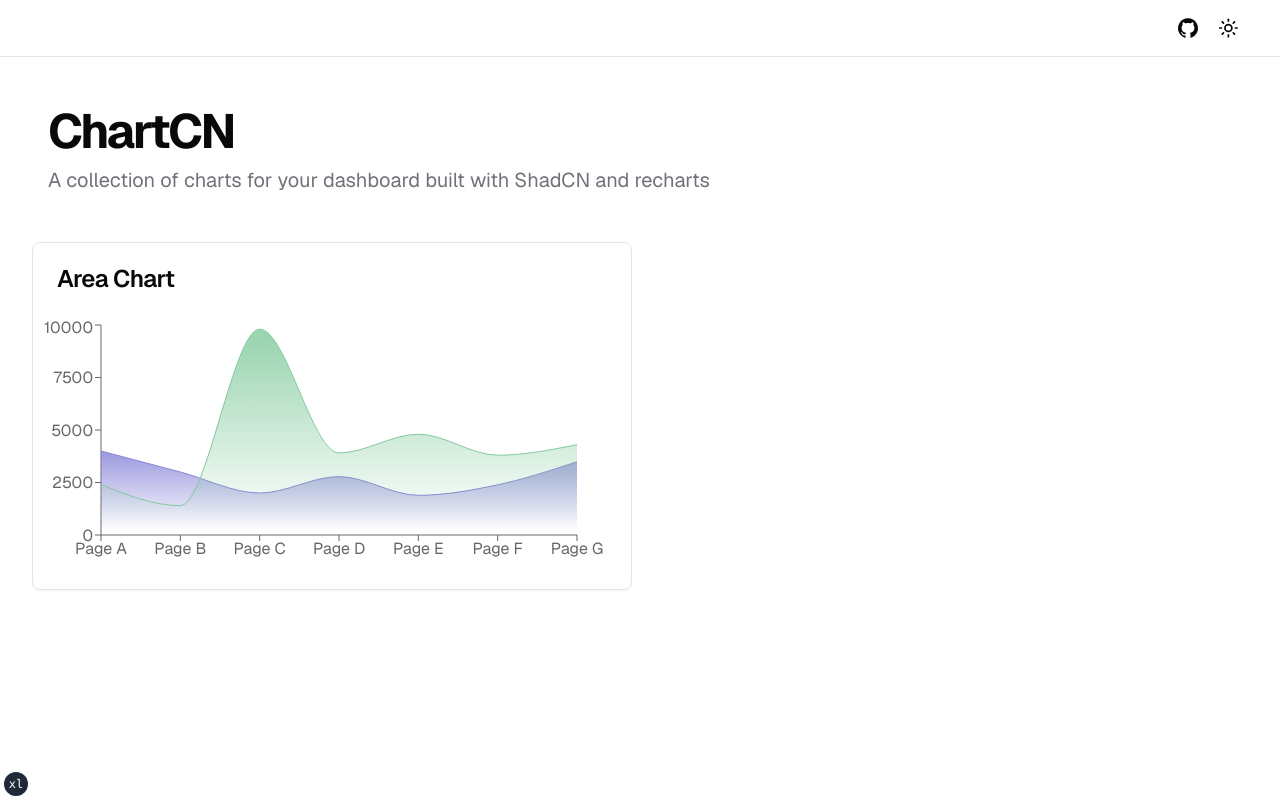
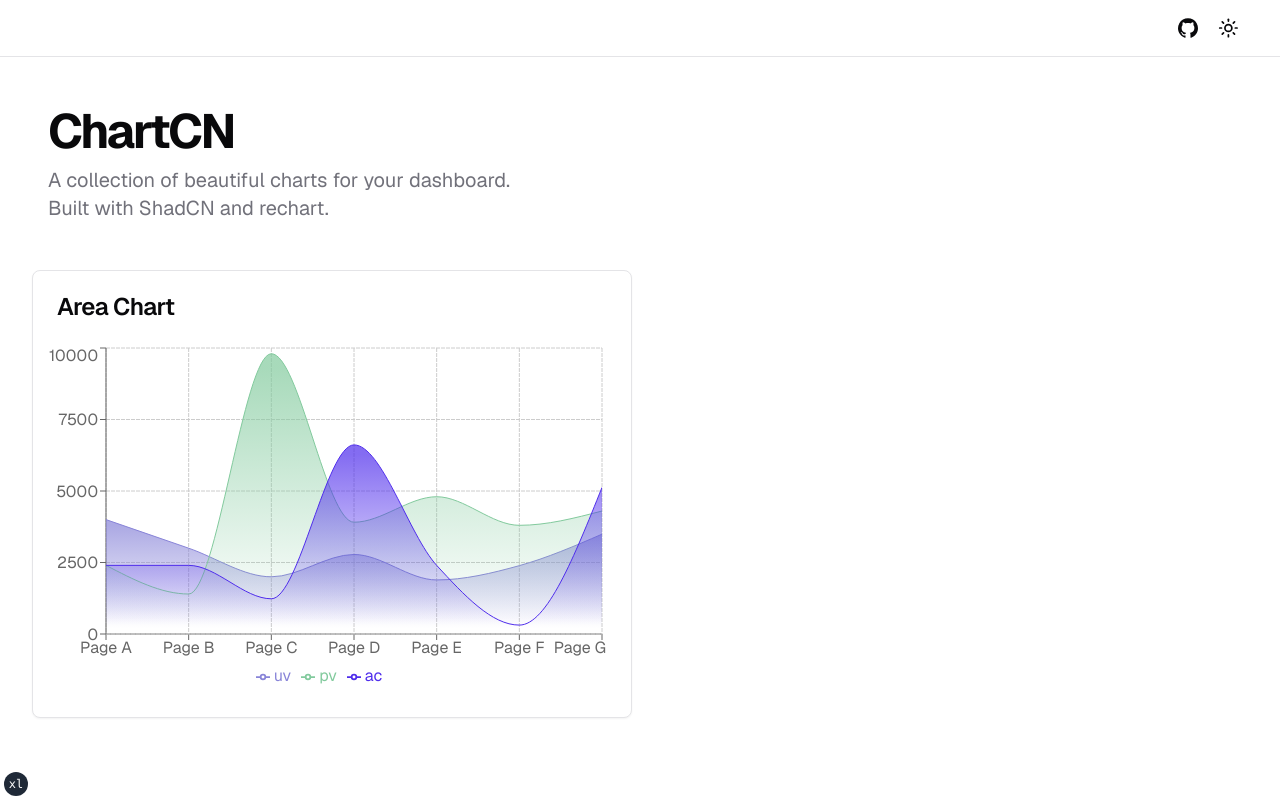
Before and after one commit to mikah13/chartcn, a Next.js app: page / in a window 1280 px wide. Built offline with nearby package versions, Linux system fonts and the light colour scheme.

Commit message:
move type to its own file

```diff
--- a/src/app/page.tsx
+++ b/src/app/page.tsx
@@ -10,7 +10,9 @@ export default function Home() {
 				<PageHeader className="relative pb-4 md:pb-8 lg:pb-12">
 					<PageHeaderHeading>ChartCN</PageHeaderHeading>
 					<PageHeaderDescription>
-						A collection of charts for your dashboard built with ShadCN and recharts
+						A collection of beautiful charts for your dashboard.
+						<br />
+						Built with ShadCN and rechart.
 					</PageHeaderDescription>
 				</PageHeader>
 			</section>
--- /dev/null
+++ b/src/app/types/index.ts
@@ -0,0 +1,12 @@
+export type ChartProps = {
+	height?: number
+	showGrid?: boolean
+	showLegend?: boolean
+	showTooltip?: boolean
+}
+
+
+export type AreaChartProps = ChartProps & {
+
+
+}
--- a/src/components/chart/AreaChart.tsx
+++ b/src/components/chart/AreaChart.tsx
@@ -8,50 +8,60 @@ import {
 	XAxis,
 	YAxis,
 	Tooltip as DefaultTooltip,
+	Legend,
+	CartesianGrid,
 } from 'recharts'
 import Tooltip from './Tooltip'
+import { AreaChartProps } from '@/app/types'
 
 const data = [
 	{
 		name: 'Page A',
 		uv: 4000,
 		pv: 2400,
+		ac: 2400,
 		amt: 2400,
 	},
 	{
 		name: 'Page B',
 		uv: 3000,
 		pv: 1398,
+		ac: 2400,
 		amt: 2210,
 	},
 	{
 		name: 'Page C',
 		uv: 2000,
 		pv: 9800,
+		ac: 1231,
 		amt: 2290,
 	},
 	{
 		name: 'Page D',
 		uv: 2780,
 		pv: 3908,
+		ac: 6612,
 		amt: 2000,
 	},
 	{
 		name: 'Page E',
 		uv: 1890,
 		pv: 4800,
+		ac: 2400,
 		amt: 2181,
 	},
 	{
 		name: 'Page F',
 		uv: 2390,
 		pv: 3800,
+		ac: 311,
 		amt: 2500,
 	},
 	{
 		name: 'Page G',
 		uv: 3490,
 		pv: 4300,
+		ac: 5124,
 		amt: 2100,
 	},
 ]
@@ -59,32 +69,28 @@ const data = [
 export type TAreaData = {
 	[k: string]: string
 }
-type AreaChartType = {
-	tooltip?: boolean
-	// data: TAreaData
-	// className?: string | undefined
-	// colors: string[]
-}
-const AreaChart = ({ tooltip = true }: AreaChartType) => {
+
+const AreaChart = ({ showTooltip = true, showLegend = true, showGrid = true }: AreaChartProps) => {
 	return (
-		<ResponsiveContainer width="100%" height={250}>
-			<AreaRechart
-				width={730}
-				height={250}
-				data={data}
-				margin={{ top: 10, right: 30, left: 0, bottom: 0 }}>
+		<ResponsiveContainer width="100%" height={350}>
+			<AreaRechart data={data}>
 				<defs>
 					<linearGradient id="colorUv" x1="0" y1="0" x2="0" y2="1">
-						<stop offset="5%" stopColor="#8884d8" stopOpacity={0.8} />
+						<stop offset="5%" stopColor="#8884d8" stopOpacity={0.7} />
 						<stop offset="95%" stopColor="#8884d8" stopOpacity={0} />
 					</linearGradient>
 					<linearGradient id="colorPv" x1="0" y1="0" x2="0" y2="1">
-						<stop offset="5%" stopColor="#82ca9d" stopOpacity={0.8} />
+						<stop offset="5%" stopColor="#82ca9d" stopOpacity={0.7} />
 						<stop offset="95%" stopColor="#82ca9d" stopOpacity={0} />
 					</linearGradient>
+					<linearGradient id="colorAc" x1="0" y1="0" x2="0" y2="1">
+						<stop offset="5%" stopColor="#4f2dec" stopOpacity={0.7} />
+						<stop offset="95%" stopColor="#4f2dec" stopOpacity={0} />
+					</linearGradient>
 				</defs>
-				{tooltip && <DefaultTooltip content={<Tooltip />} />}
+				{showTooltip && <DefaultTooltip content={<Tooltip />} />}
 				<XAxis dataKey="name" />
+				<CartesianGrid strokeDasharray="4 1 " />
 				<YAxis />
 				<Area
 					type="monotone"
@@ -93,6 +99,7 @@ const AreaChart = ({ tooltip = true }: AreaChartType) => {
 					fillOpacity={1}
 					fill="url(#colorUv)"
 				/>
+				<Legend />
 				<Area
 					type="monotone"
 					dataKey="pv"
@@ -100,6 +107,13 @@ const AreaChart = ({ tooltip = true }: AreaChartType) => {
 					fillOpacity={1}
 					fill="url(#colorPv)"
 				/>
+				<Area
+					type="monotone"
+					dataKey="ac"
+					stroke="#4f2dec"
+					fillOpacity={1}
+					fill="url(#colorAc)"
+				/>
 			</AreaRechart>
 		</ResponsiveContainer>
 	)
```
